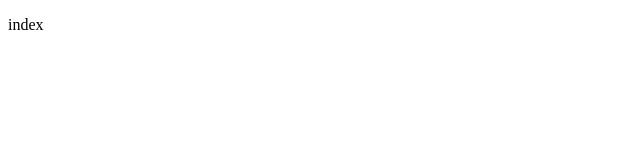
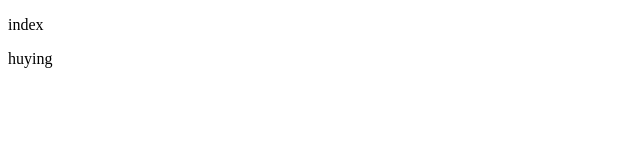
Before and after one commit to huying9320/test, a plain HTML site: page index.html in a window 1280 px wide. Shown: the full height of the page, 0-640 px from the left. Drawn offline with Linux system fonts and the light colour scheme.

Commit message:
Update index.html

```diff
--- a/index.html
+++ b/index.html
@@ -11,6 +11,7 @@
 <body>
     <p>index</p>
    <div></div>
+    <p>huying</p>
 </body>
 
 </html>
```
